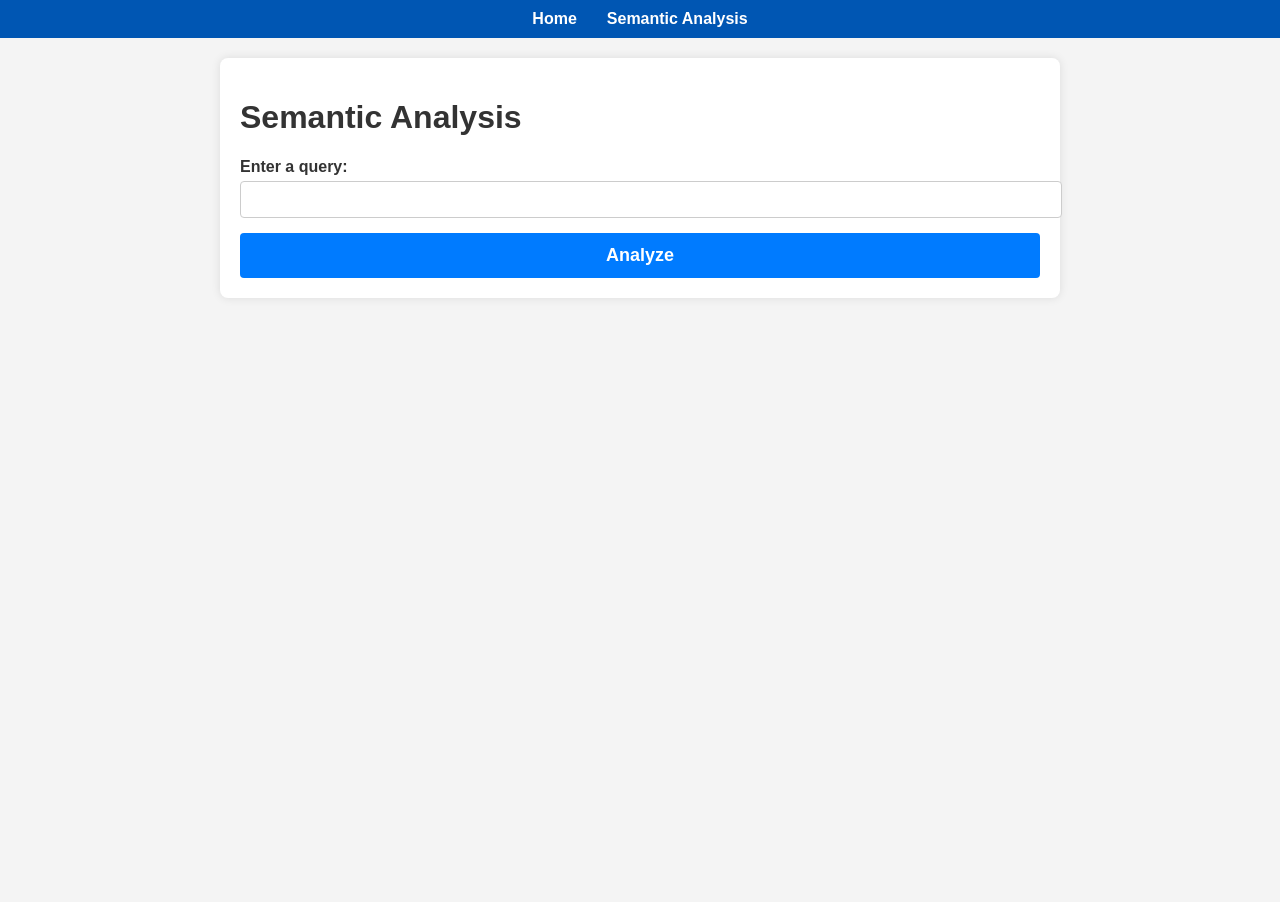
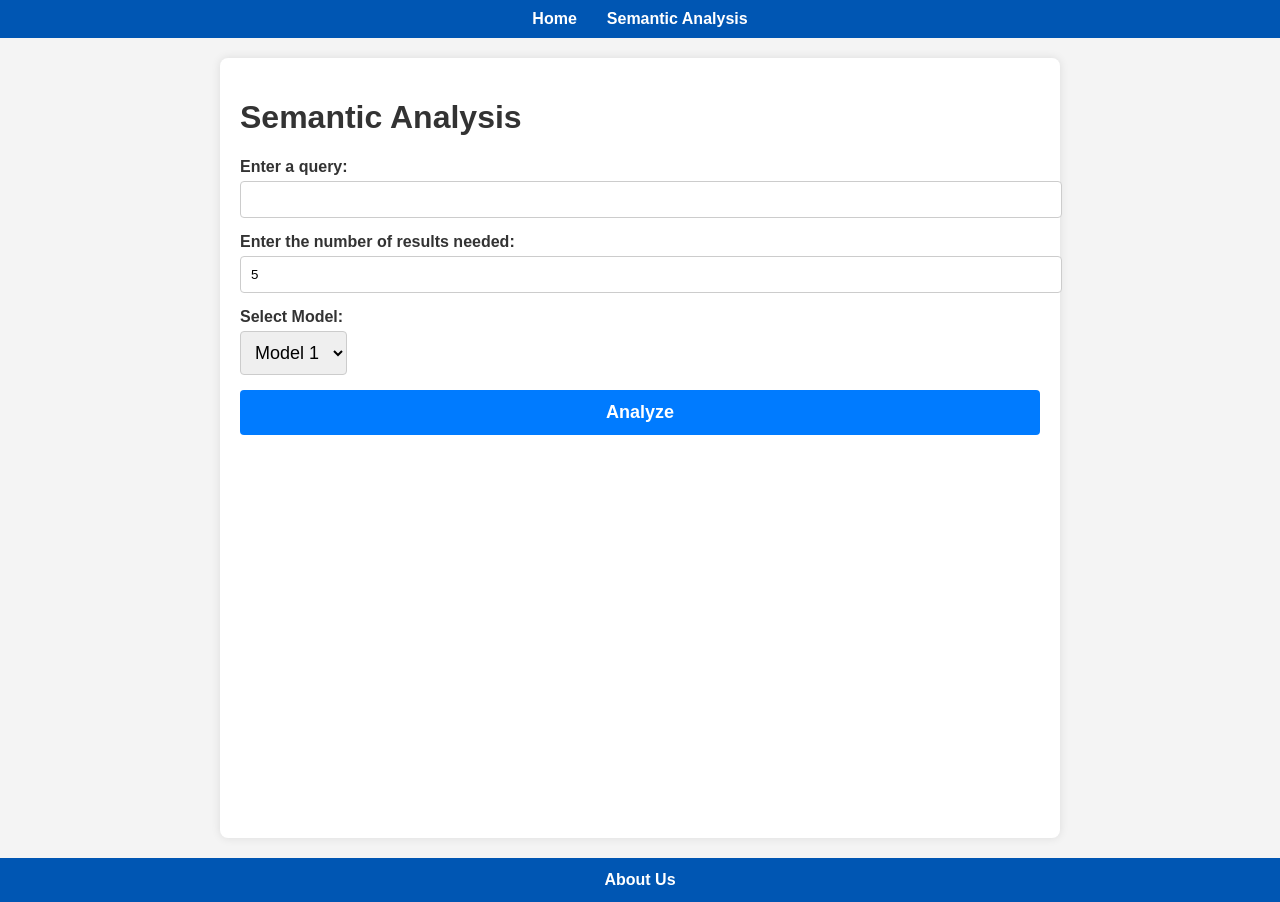
Before and after one commit to RpM-Kinshuk/DocRel, a Flask app: page /semantic in a window 1280 px wide. Before the commit the page ends 278 px from the top, so only its background shows below. Run offline with Flask 3, Linux system fonts and the light colour scheme.

Commit message:
Style updates

```diff
--- a/main.py
+++ b/main.py
@@ -86,13 +86,26 @@ def index():
 def semantic():
     if request.method == 'POST':
         query = request.form['query']
-        top_results = perform_semantic_analysis(query)
+        selected_model = request.form['model']  # Get the selected model
+        top_n = request.form['top_n']  # Get the number of results to return
+        top_results = perform_semantic_analysis(query, top_n, selected_model)
         return jsonify({'results': top_results})
     return render_template('semantic.html')
 
-def perform_semantic_analysis(query):
-    mock_results = ['Result 1', 'Result 2', 'Result 3']
-    return mock_results
+def perform_semantic_analysis(query, top_n, model):
+    # Mocking results for each model, you can replace this with real logic
+    if model == 'model1':
+        mock_results = ['Model 1 Result 1', 'Model 1 Result 2', 'Model 1 Result 3', 'Model 1 Result 4', 'Model 1 Result 5', 'Model 1 Result 6']
+    elif model == 'model2':
+        mock_results = ['Model 2 Result 1', 'Model 2 Result 2', 'Model 2 Result 3', 'Model 2 Result 4', 'Model 2 Result 5', 'Model 2 Result 6']
+    elif model == 'model3':
+        mock_results = ['Model 3 Result 1', 'Model 3 Result 2', 'Model 3 Result 3', 'Model 3 Result 4', 'Model 3 Result 5', 'Model 3 Result 6']
+    else:
+        mock_results = ['Default Result 1', 'Default Result 2', 'Default Result 3', 'Default Result 4', 'Default Result 5', 'Default Result 6']
+
+    # Return only the top 5 results
+    return mock_results[:int(top_n)]
+
 
 @app.route('/fetch', methods=['POST'])
 def fetch():
--- a/static/style.css
+++ b/static/style.css
@@ -5,6 +5,8 @@ body {
     margin: 0;
     padding: 0;
     color: #333;
+    flex-direction: column;
+    min-height: 100vh;
 }
 
 /* Navigation Bar */
@@ -39,12 +41,14 @@ nav ul li a:hover {
 
 /* Container */
 .container {
+    flex: 1;
     max-width: 800px;
     margin: 20px auto;
     padding: 20px;
     background-color: #fff;
     border-radius: 8px;
     box-shadow: 0 0 10px rgba(0, 0, 0, 0.1);
+    min-height: calc(100vh - 60px); /* Adjust based on footer height */
 }
 
 /* Form Style */
@@ -68,6 +72,13 @@ form {
     padding: 10px;
     border: 1px solid #ccc;
     border-radius: 4px;
+}
+
+#model {
+    font-size: 18px; /* Increase font size */
+    padding: 10px; /* Add padding */
+    border: 1px solid #ccc; /* Match input border style */
+    border-radius: 4px; /* Match input border radius */
 }
 
 /* Button Style */
@@ -117,3 +128,11 @@ form {
     font-size: 18px;
     font-weight: bold;
 }
+
+/* Footer Styles */
+footer {
+    background-color: #0056b3;
+    padding: 3px 20px;
+    color: #fff;
+    text-align: center; /* Center the text */
+}
--- a/templates/base.html
+++ b/templates/base.html
@@ -17,6 +17,13 @@
     <div class="container">
         {% block content %}{% endblock %}
     </div>
+    <footer>
+        <nav>
+            <ul>
+                <li><a href="/about">About Us</a></li>
+            </ul>
+        </nav>
+    </footer>
     <script src="{{ url_for('static', filename='script.js') }}"></script>
 </body>
 </html>
--- a/templates/semantic.html
+++ b/templates/semantic.html
@@ -10,8 +10,56 @@
             <input type="text" id="query" name="query" required>
         </div>
 
+        <div class="form-group">
+            <label for="top_n">Enter the number of results needed:</label>
+            <input type="number" id="top_n" name="top_n" required value="5">
+        </div>
+
+        <div class="form-group">
+            <label for="model">Select Model:</label>
+            <select id="model" name="model" required>
+                <option value="model1">Model 1</option>
+                <option value="model2">Model 2</option>
+                <option value="model3">Model 3</option>
+            </select>
+        </div>
+
         <button type="submit" class="btn-submit">Analyze</button>
     </form>
 
     <div id="semantic-results"></div>
+
+    <script>
+        document.getElementById('semantic-form').addEventListener('submit', function(event) {
+            event.preventDefault();
+            const formData = new FormData(event.target);
+            const query = formData.get('query');
+            const model = formData.get('model');
+
+            fetch('/semantic', {
+                method: 'POST',
+                body: new URLSearchParams(formData)
+            })
+            .then(response => response.json())
+            .then(data => {
+                const resultsContainer = document.getElementById('semantic-results');
+                resultsContainer.innerHTML = ''; // Clear previous results
+                const results = data.results;
+                if (results.length > 0) {
+                    const ul = document.createElement('ul');
+                    results.forEach(result => {
+                        const li = document.createElement('li');
+                        li.textContent = result;
+                        ul.appendChild(li);
+                    });
+                    resultsContainer.appendChild(ul);
+                } else {
+                    resultsContainer.textContent = 'No results found';
+                }
+            })
+            .catch(error => {
+                console.error('Error:', error);
+            });
+        });
+    </script>
 {% endblock %}
```
